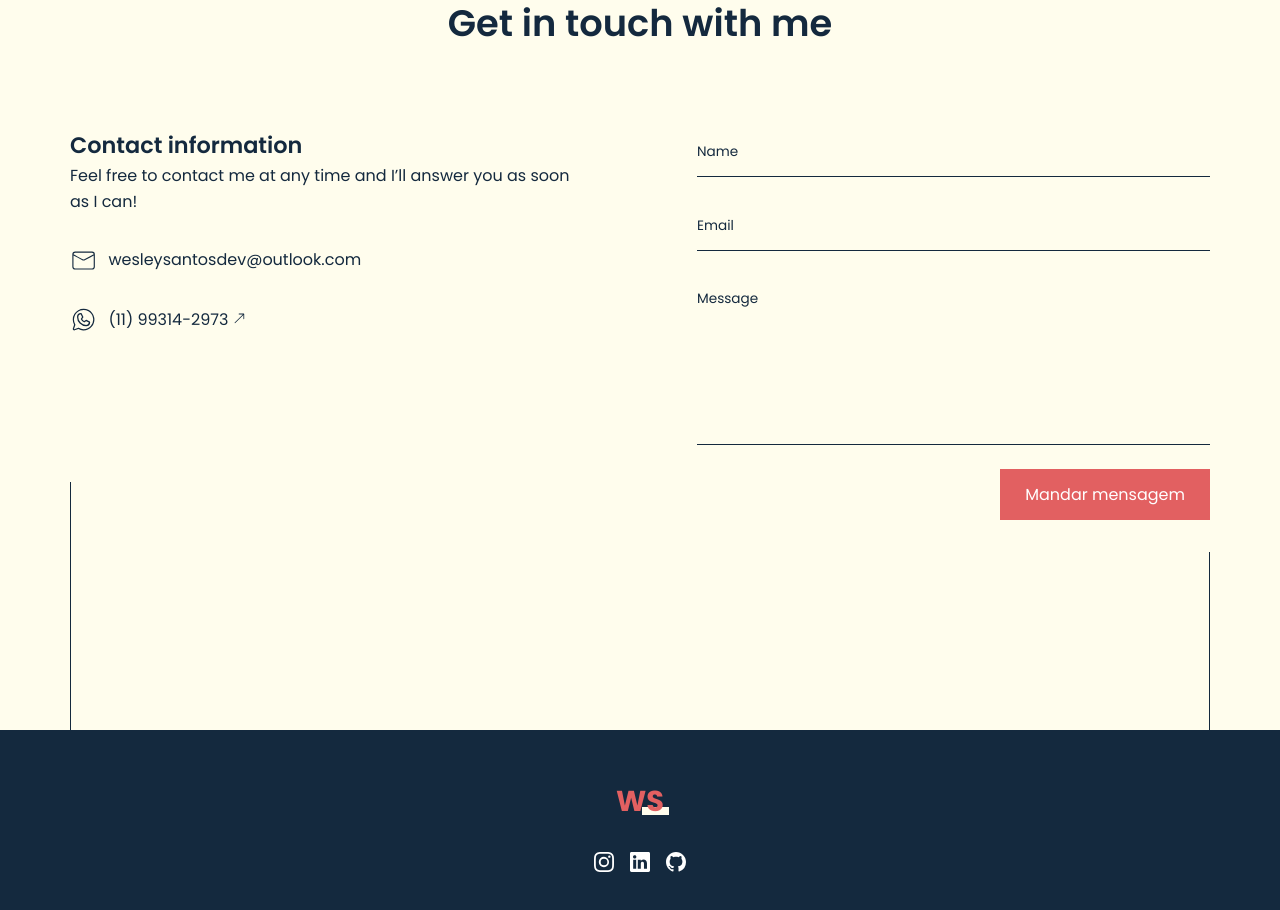
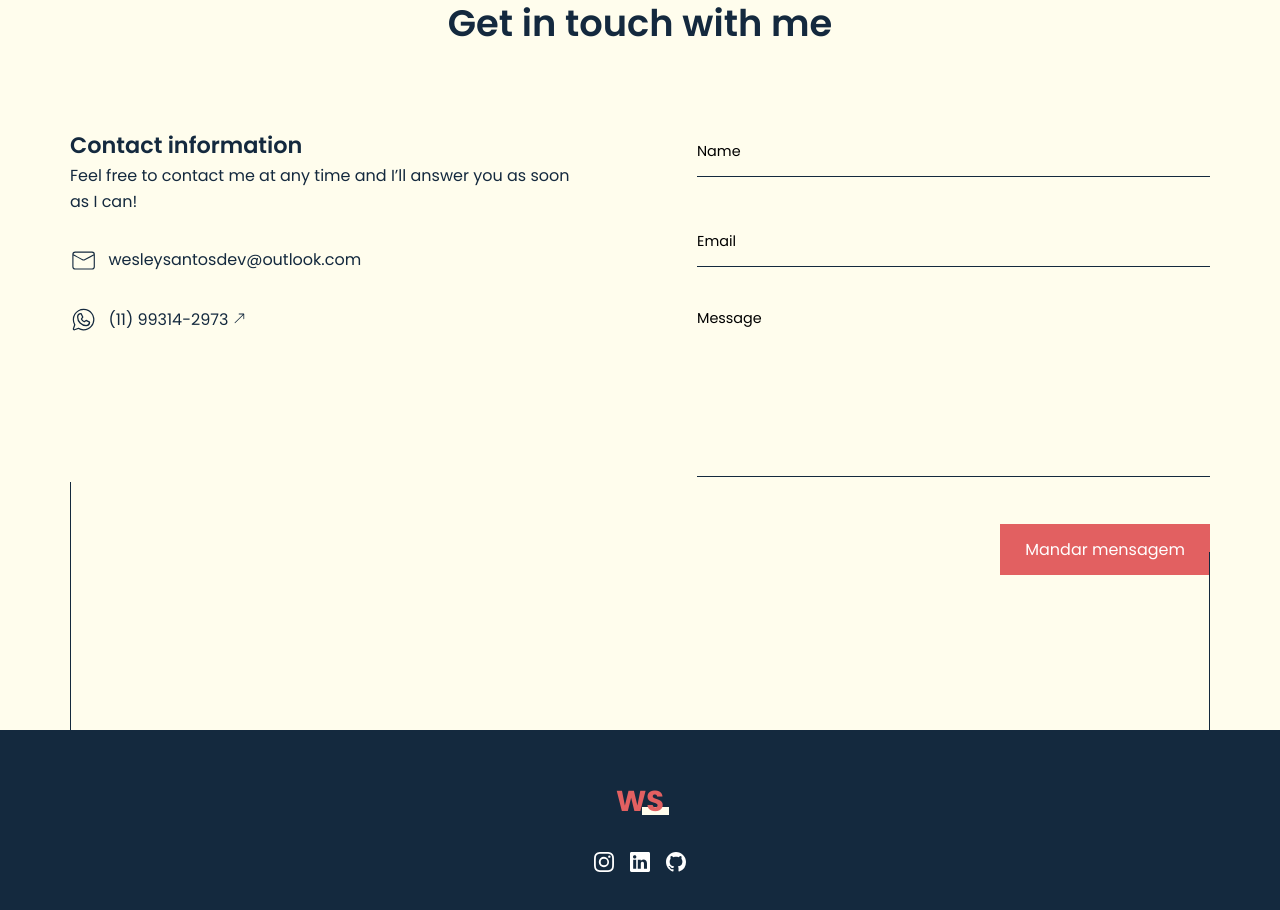
Before and after one commit to wesleysantosdev/ws-portfolio, a React (Vite) app: page / in a window 1280 px wide. Shown: the part 3060-3970 px from the top of the page. Built offline with nearby package versions, Linux system fonts and the light colour scheme.

Commit message:
portfolio deploy

```diff
--- a/src/components/Contact/index.jsx
+++ b/src/components/Contact/index.jsx
@@ -1,6 +1,6 @@
 import { CiMail } from "react-icons/ci"
 import { PiWhatsappLogoLight } from "react-icons/pi"
-import {BsArrowUpRight} from 'react-icons/bs'
+import { BsArrowUpRight } from 'react-icons/bs'
 
 import React, { useRef } from 'react'
 import emailjs from 'emailjs-com'
@@ -53,9 +53,21 @@ function Contact () {
 
           <div className="contact-form">
             <form ref={form} onSubmit={sendEmail}>
-              <input type="text" name="name" placeholder="Name" required />
-              <input type="email" name="email" placeholder="Email" required />
-              <textarea name="message" rows="7" placeholder="Message" required></textarea>
+              <div class="form-group">
+                <input type="text" name="name" class="form-input" required />
+                <label for="name" class="form-label">Name</label>
+              </div>
+
+              <div class="form-group">
+                <input type="email" name="email" class="form-input" required />
+                <label for="email" class="form-label">Email</label>
+              </div>
+
+              <div class="form-group">
+                <textarea name="message" rows="7" class="form-input" required></textarea>
+                <label for="message" class="form-label">Message</label>
+              </div>
+
               <input type="submit" className="btn btn--alt" value="Mandar mensagem" />
             </form>
           </div>
--- a/src/components/Contact/styles.css
+++ b/src/components/Contact/styles.css
@@ -119,6 +119,46 @@ input, textarea{
   border-bottom: 1px double var(--color-primary);
 }
 
+.form-group {
+  position: relative;
+  margin-bottom: 1rem;
+  width: 100%;
+}
+
+.form-label {
+  position: absolute;
+  bottom: 0.9rem;
+  left: 0;
+  transition: all 0.2s ease-out;
+  pointer-events: none;
+  color: black;
+  font-size: 0.9rem;
+}
+
+textarea.form-input + .form-label {
+  position: absolute;
+  bottom: inherit;
+  top: 0;
+  left: 0;
+}
+
+textarea.form-input:focus + .form-label,
+textarea.form-input:valid + .form-label {
+  bottom: inherit;
+  top: -1rem;
+}
+
+.form-input:focus + .form-label,
+.form-input:valid + .form-label {
+  bottom: 2.5rem;
+  font-size: 0.8rem;
+  color: var(--color-highlight);
+}
+
+.form-input:focus,
+.form-input:valid{
+  border-color: var(--color-highlight);
+}
 
 @media screen and (max-width: 768px){
   .contact-section{
--- a/src/components/Footer/styles.css
+++ b/src/components/Footer/styles.css
@@ -56,7 +56,7 @@ footer{
 }
 
 .footer-nav > a:hover{
-  color: var(--color-secondary);
+  color: var(--color-highlight);
 }
 
 /* ICONS */
@@ -69,7 +69,6 @@ footer{
   color: white;
   width: 20px;
   height: 20px;
-  /* transition: var(--transition); */
   transition: transform 0.5s ease;
 }
 
--- a/src/components/Header/index.jsx
+++ b/src/components/Header/index.jsx
@@ -25,7 +25,6 @@ function Header () {
 
       return () => clearInterval(intervalId);
     }, [index, words]);
-
 
   return (
     <header className="banner" id="header">
--- a/src/components/Header/styles.css
+++ b/src/components/Header/styles.css
@@ -12,6 +12,7 @@
 
 .banner-left{
   width: 50%;
+  animation: slide-left .8s ease;
 }
 
 .banner-right{
@@ -52,6 +53,7 @@
   bottom: 0;
   left: 0;
   height: 180px;
+  animation: slide-bottom .8s ease;
 }
 
 .banner-line-right{
@@ -61,6 +63,7 @@
   bottom: 0;
   right: 10px;
   height: 130px;
+  animation: slide-bottom .8s ease;
 }
 
 .cta{
@@ -80,6 +83,7 @@
   right: 0;
   bottom: 10rem;
   z-index: 1;
+  animation: slide-bottom .8s ease;
 }
 
 .socials-icons{
@@ -97,6 +101,7 @@
 
 .banner-right img{
   width: 600px;
+  animation: grow .8s ease;
 }
 
 @media screen and (max-width: 1400px){
--- a/src/components/Portfolio/index.jsx
+++ b/src/components/Portfolio/index.jsx
@@ -16,7 +16,7 @@ function Portfolio () {
           </h3>
         </div>
 
-        <a href="#" className="btn">View All</a>
+        <a href="https://github.com/wesleysantosdev?tab=repositories" target='_blank' className="btn">View All</a>
       </div>
 
       <div className="portfolio-container">
--- a/src/main.css
+++ b/src/main.css
@@ -24,6 +24,48 @@
   --container-width-gt-576: 540px;
 }
 
+@keyframes grow{
+  0%{
+    transform: scale(0);
+    opacity: 0;
+  }
+
+  100% {
+    transform: scale(1);
+    opacity: 1;
+  }
+}
+
+@keyframes slide-left{
+  0%{
+    transform: translateX(-100vw);
+    opacity: 0;
+  }
+
+  100% {
+    transform: translateX(0);
+    opacity: 1;
+  }
+}
+
+@keyframes slide-bottom{
+  0%{
+    transform: translateY(100vh);
+    opacity: 0;
+  }
+
+  100% {
+    transform: translateY(0);
+    opacity: 1;
+  }
+}
+
+@keyframes slide-fade-in{
+  from{
+    transform: translateY(5vh);
+    opacity: 0;
+  }
+}
 
 html{
   scroll-behavior: smooth;
```
Lines whose indentation alone changed are shown as unchanged.
